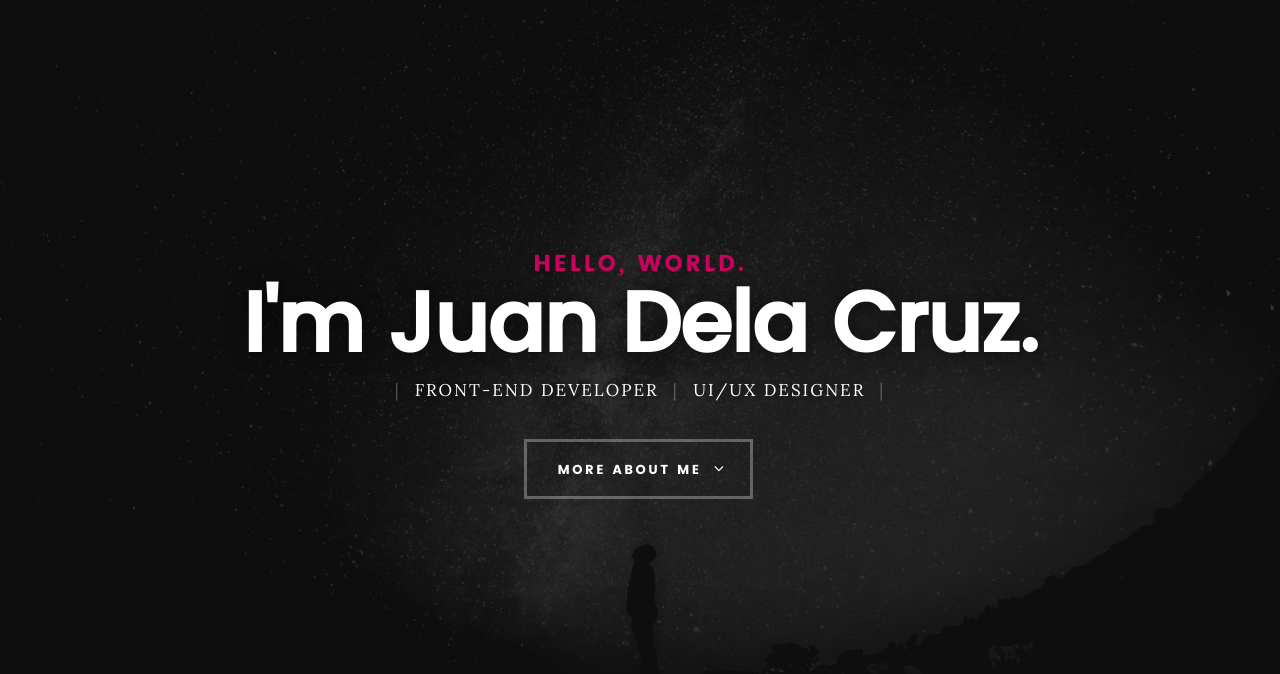
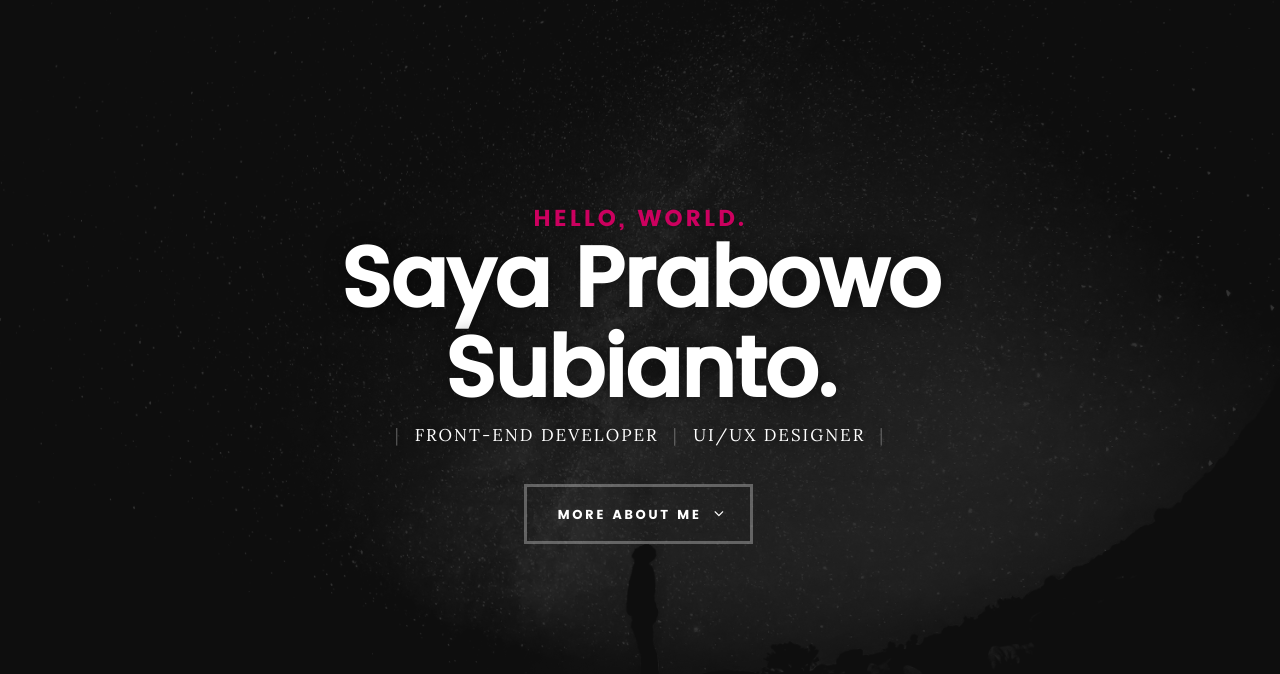
Before and after one commit to simple1809/simple1809.github.io, a plain HTML site: page index.html in a window 1280 px wide. Shown: the top 674 px of the page. Drawn offline with Linux system fonts and the light colour scheme; files whose address does not match are found by name.

Commit message:
Ganti Prabowo

```diff
--- a/index.html
+++ b/index.html
@@ -43,7 +43,7 @@
    			<div class="col-twelve">
 
 	   			<h5>Hello, World.</h5>
-	   			<h1>I'm Juan Dela Cruz.</h1>
+	   			<h1>Saya Prabowo Subianto.</h1>
 
 	   			<p class="intro-position">
 	   				<span>Front-end Developer</span>
```
